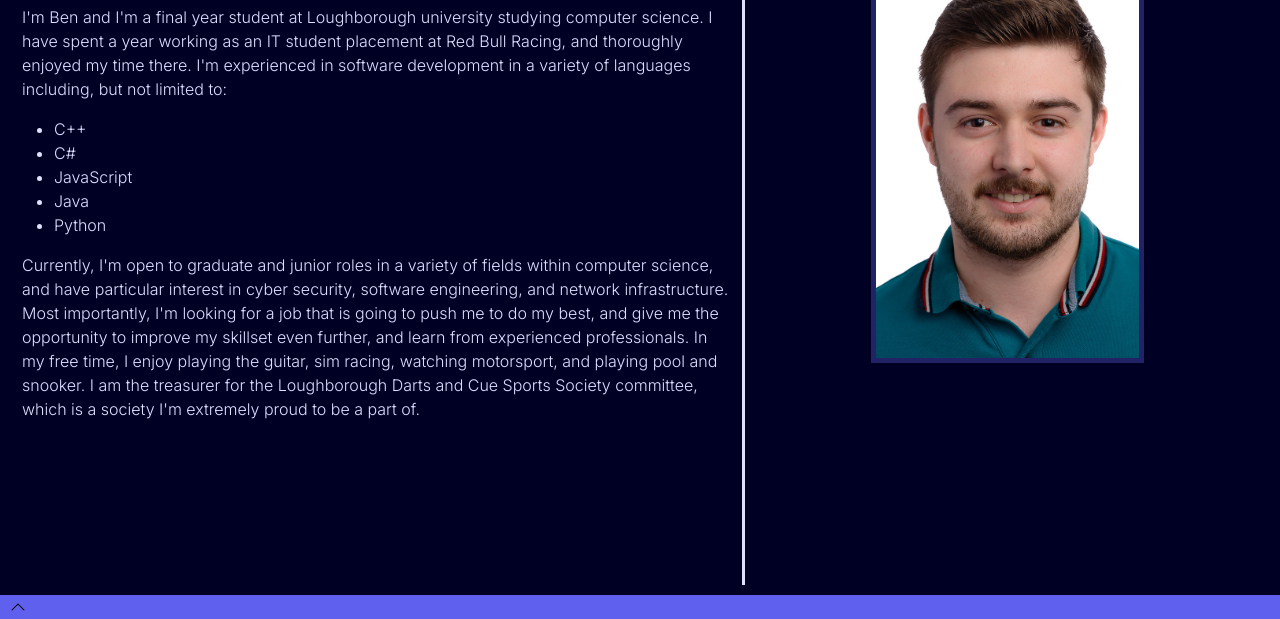
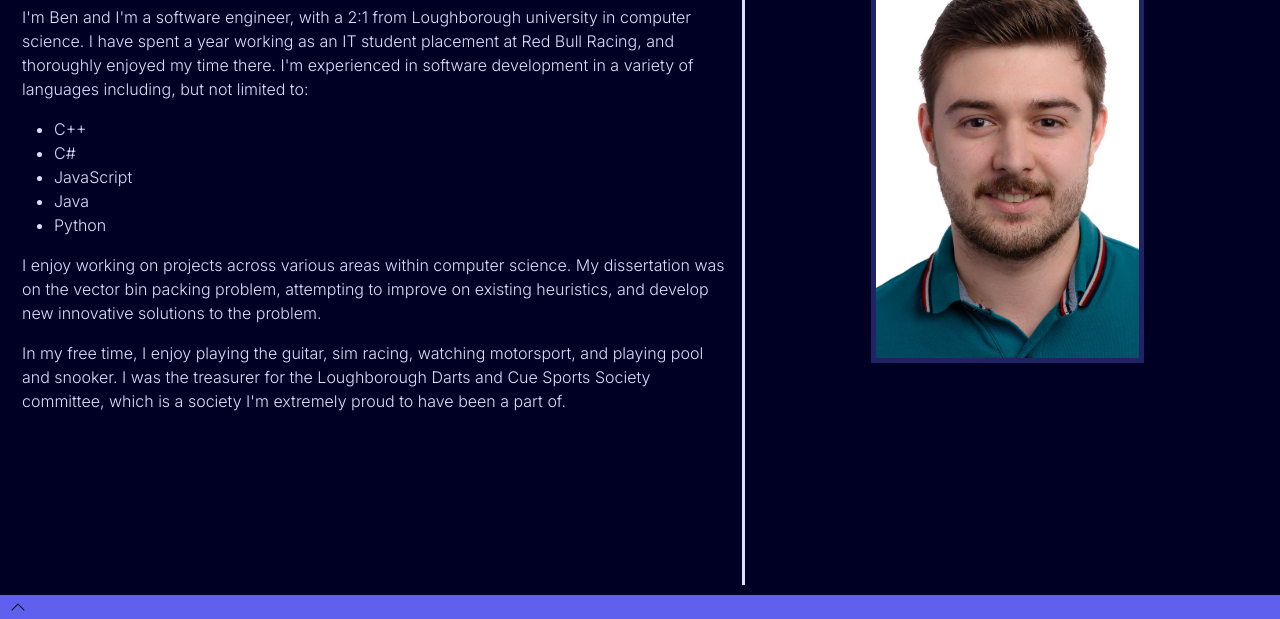
Before and after one commit to b3nsr2317/b3nsr2317.github.io, a plain HTML site: page index.html in a window 1280 px wide. Shown: the part 181-800 px from the top of the page. Drawn offline with nearby package versions, Linux system fonts and the light colour scheme.

Commit message:
updated bio text

```diff
--- a/index.html
+++ b/index.html
@@ -4,13 +4,18 @@
         <meta charset="UTF-8" />
         <meta name="viewport" content="width=device-width, initial-scale=1.0" />
         <!-- Google tag (gtag.js) -->
-        <script async src="https://www.googletagmanager.com/gtag/js?id=G-5555LPEW0W"></script>
+        <script
+            async
+            src="https://www.googletagmanager.com/gtag/js?id=G-5555LPEW0W"
+        ></script>
         <script>
-        window.dataLayer = window.dataLayer || [];
-        function gtag(){dataLayer.push(arguments);}
-        gtag('js', new Date());
+            window.dataLayer = window.dataLayer || [];
+            function gtag() {
+                dataLayer.push(arguments);
+            }
+            gtag("js", new Date());
 
-        gtag('config', 'G-5555LPEW0W');
+            gtag("config", "G-5555LPEW0W");
         </script>
         <!-- Font and Bootstrap Import -->
         <link rel="preconnect" href="https://fonts.googleapis.com" />
@@ -73,10 +78,10 @@
                 <div class="col-md-7 col-sm-12 borderRight-md" id="aboutMe">
                     <h2>About Me:</h2>
                     <p class="mx-auto">
-                        I'm Ben and I'm a final year student at Loughborough
-                        university studying computer science. I have spent a
-                        year working as an IT student placement at Red Bull
-                        Racing, and thoroughly enjoyed my time there. I'm
+                        I'm Ben and I'm a software engineer, with a 2:1 from
+                        Loughborough university in computer science. I have
+                        spent a year working as an IT student placement at Red
+                        Bull Racing, and thoroughly enjoyed my time there. I'm
                         experienced in software development in a variety of
                         languages including, but not limited to:
                     </p>
@@ -88,18 +93,18 @@
                         <li>Python</li>
                     </ul>
                     <p class="mx-auto">
-                        Currently, I'm open to graduate and junior roles in a
-                        variety of fields within computer science, and have
-                        particular interest in cyber security, software
-                        engineering, and network infrastructure. Most
-                        importantly, I'm looking for a job that is going to push
-                        me to do my best, and give me the opportunity to improve
-                        my skillset even further, and learn from experienced
-                        professionals. In my free time, I enjoy playing the
-                        guitar, sim racing, watching motorsport, and playing
-                        pool and snooker. I am the treasurer for the
-                        Loughborough Darts and Cue Sports Society committee,
-                        which is a society I'm extremely proud to be a part of.
+                        I enjoy working on projects across various areas within
+                        computer science. My dissertation was on the vector bin
+                        packing problem, attempting to improve on existing
+                        heuristics, and develop new innovative solutions to the
+                        problem.
+                    </p>
+                    <p class="mx-auto">
+                        In my free time, I enjoy playing the guitar, sim racing,
+                        watching motorsport, and playing pool and snooker. I was
+                        the treasurer for the Loughborough Darts and Cue Sports
+                        Society committee, which is a society I'm extremely
+                        proud to have been a part of.
                     </p>
                 </div>
                 <div id="portraitPhotoContainer" class="col-md-5 col-sm-12">
```
